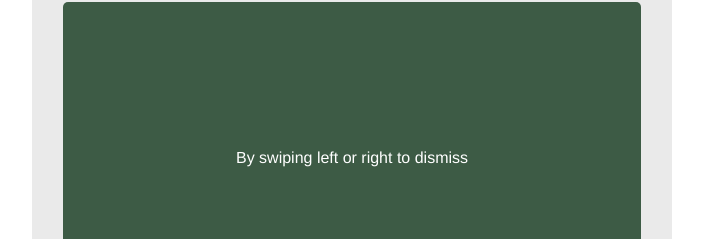
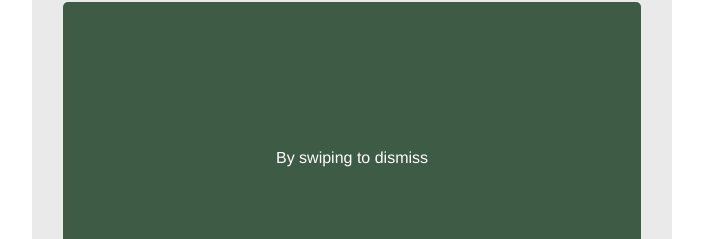
Before and after one commit to bakshi41c/Job-Matcher, a plain HTML site: page index.html in a window 1280 px wide. Shown: the part 2052-2291 px from the top of the page, without its empty margins (288-991 px from the left). Drawn offline with Linux system fonts and the light colour scheme.

Commit message:
copy change

```diff
--- a/index.html
+++ b/index.html
@@ -116,7 +116,7 @@
 				</div>
 				<div class="feature">
 					<span class="feature-description">
-						By swiping left or right to dismiss
+						By swiping to dismiss
 					</span>
 				</div>
 				<div class="feature">
```
